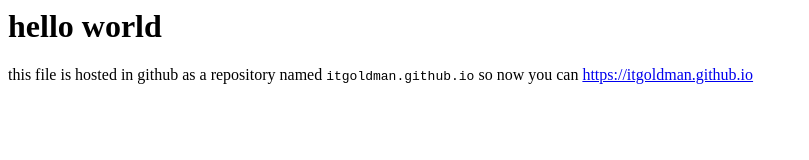
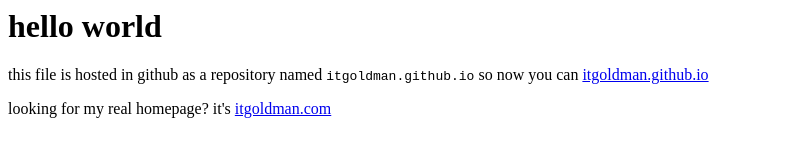
Before and after one commit to itgoldman/itgoldman.github.io, a plain HTML site: page index.html in a window 1280 px wide. Shown: the whole page, without its empty margins (0-809 px from the left). Drawn offline with Linux system fonts and the light colour scheme.

Commit message:
Update index.html

```diff
--- a/index.html
+++ b/index.html
@@ -1,2 +1,8 @@
 <h1>hello world</h1>
-<p>this file is hosted in github as a repository named <code>itgoldman.github.io</code> so now you can <a href="https://itgoldman.github.io">https://itgoldman.github.io</a></p>
+<p>
+	this file is hosted in github as a repository named <code>itgoldman.github.io</code>
+	so now you can <a href="https://itgoldman.github.io/">itgoldman.github.io</a>
+</p>
+<p>
+	looking for my real homepage? it's <a href="https://itgoldman.com/">itgoldman.com</a>
+</p>
```
